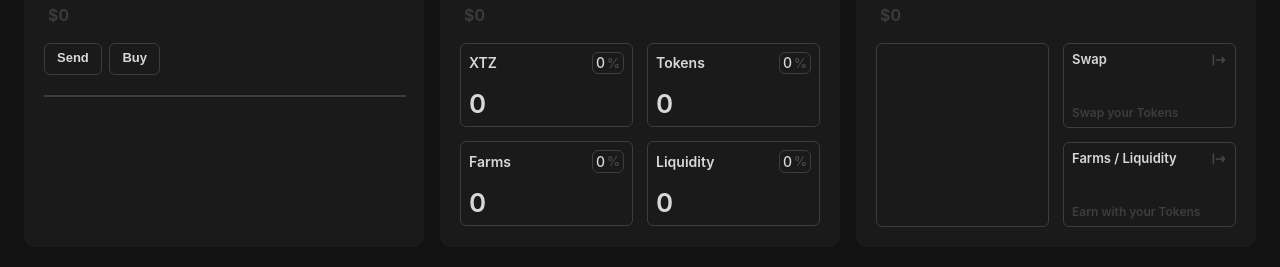
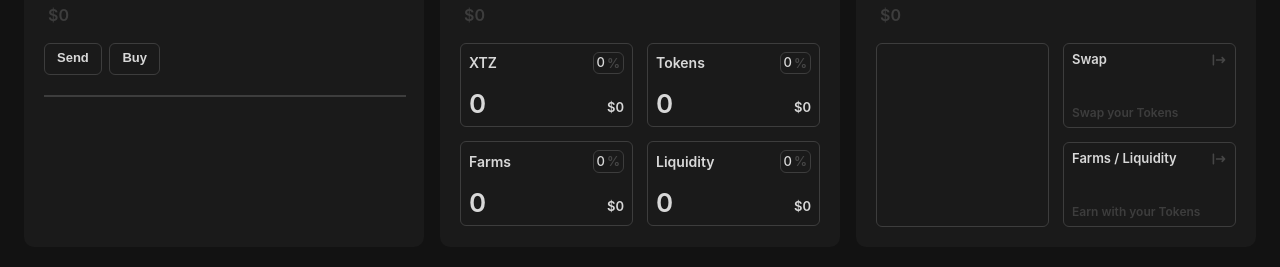
Before and after one commit to dylanheath/sentry, a React (Create React App) app: page / in a window 1280 px wide. Shown: the part 333-600 px from the top of the page. Built offline with nearby package versions, Linux system fonts and the light colour scheme.

Commit message:
added more styling to assets component
Signed-off-by: Dylan Heathcote <dylanheathcote14@gmail.com>

```diff
--- a/src/components/home/portfolio/assets.tsx
+++ b/src/components/home/portfolio/assets.tsx
@@ -29,7 +29,10 @@ export default function Assets() {
 	      <p>%</p>
 	    </div>
 	  </div>
-	  <p className="portfolio-component-asset-balance">0</p>
+	  <div className="portfolio-component-asset-balance-container">
+	    <p className="portfolio-component-asset-balance">0</p>
+            <p className="portfolio-component-asset-currency">$0</p>
+	  </div>
 	</div>
         <div className="portfolio-component-asset-box">
 	  <div className="portfolio-component-asset-header-container">
@@ -39,7 +42,10 @@ export default function Assets() {
               <p>%</p>
 	    </div>
 	  </div>
-	  <p className="portfolio-component-asset-balance">0</p>
+	  <div className="portfolio-component-asset-balance-container">
+	    <p className="portfolio-component-asset-balance">0</p>
+	    <p className="portfolio-component-asset-currency">$0</p>
+	  </div>
 	</div>
         <div className="portfolio-component-asset-box">
 	  <div className="portfolio-component-asset-header-container">
@@ -49,7 +55,10 @@ export default function Assets() {
 	      <p>%</p>
 	    </div>
 	  </div>
-	  <p className="portfolio-component-asset-balance">0</p>
+	  <div className="portfolio-component-asset-balance-container">
+	    <p className="portfolio-component-asset-balance">0</p>
+ 	    <p className="portfolio-component-asset-currency">$0</p>
+	  </div>
 	</div>
 	<div className="portfolio-component-asset-box">
 	  <div className="portfolio-component-asset-header-container">
@@ -59,7 +68,10 @@ export default function Assets() {
 	      <p>%</p>
 	    </div>
 	  </div>
-	  <p className="portfolio-component-asset-balance">0</p>
+	  <div className="portfolio-component-asset-balance-container">
+	    <p className="portfolio-component-asset-balance">0</p>
+ 	    <p className="portfolio-component-asset-currency">$0</p>
+	  </div>
 	</div>
       </div>
     </div>
--- a/src/components/home/portfolio/portfolio.css
+++ b/src/components/home/portfolio/portfolio.css
@@ -182,7 +182,9 @@ border: 1px solid #3d3d3d;
 }
 
 .portfolio-component-asset-balance-container {
-
+ display: flex;
+ flex-direction: row;
+ justify-content: space-between;
 }
 
 .portfolio-component-asset-balance {
@@ -293,8 +295,12 @@ font-size: 12px;
 }
 
 .portfolio-component-asset-percentage {
-    font-size: 14px;
+    font-size: 13px;
     line-height: 1;
     font-weight: 500;
     color: #d8d8d8;
 }
+
+.portfolio-component-asset-currency {
+	padding-top: 20px;
+}
```
